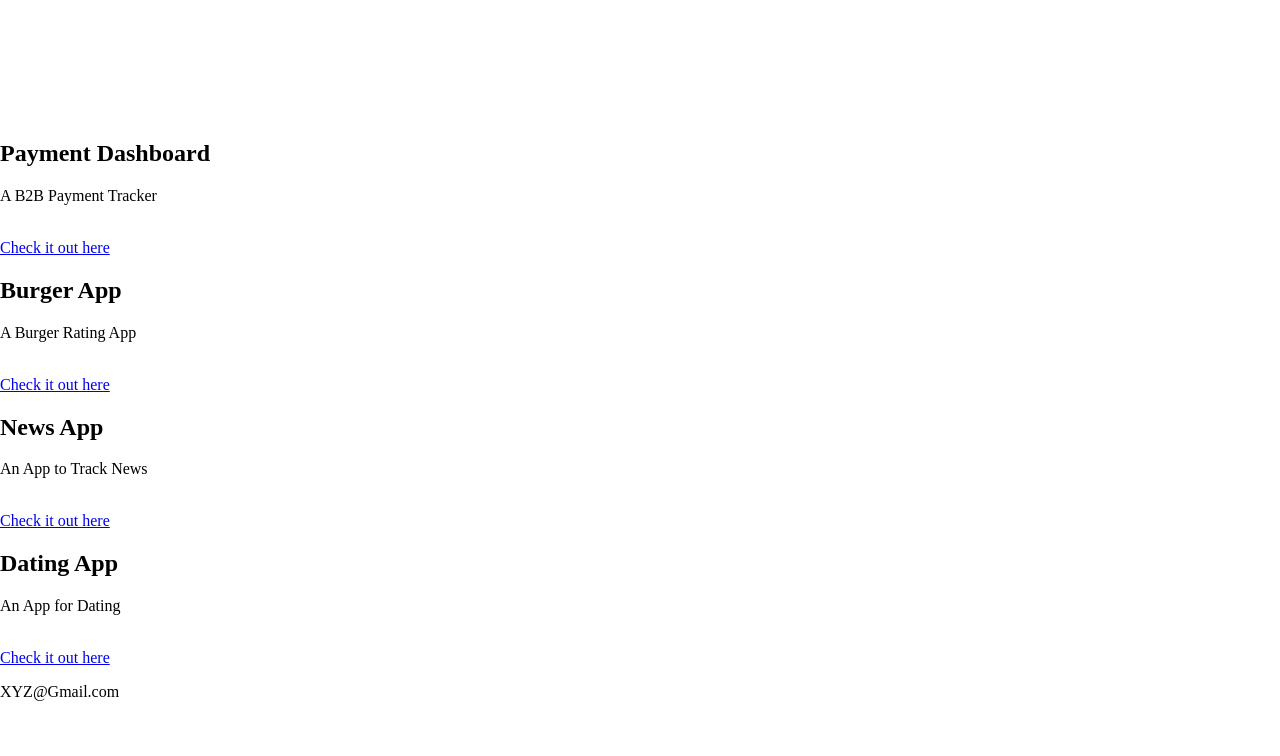
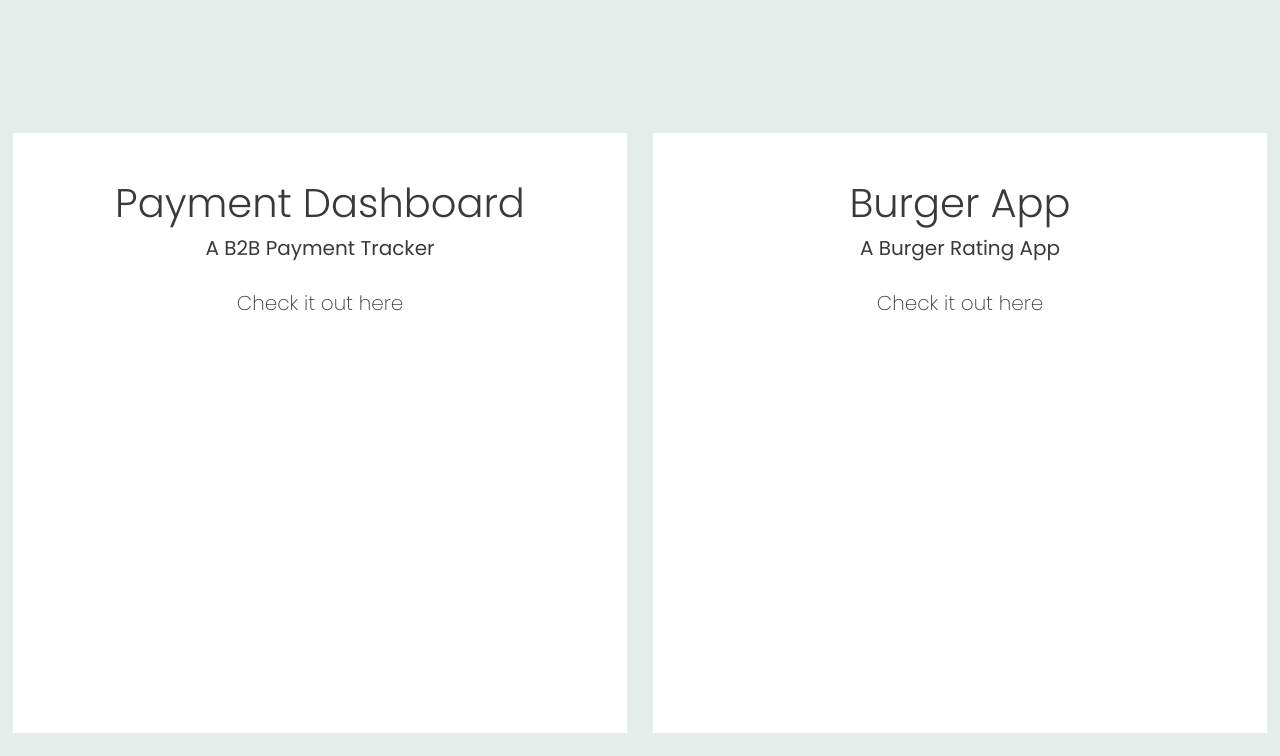
Before and after one commit to ihsan10/Dark-and-light-mood-portfolio, a plain HTML site: page index.html in a window 1280 px wide. Shown: the part 620-1376 px from the top of the page. Before the commit the page ends 1337 px from the top, so only its background shows below. Drawn offline with Linux system fonts and the light colour scheme; a script that the page names is missing.

Commit message:
Updated CSS

```diff
--- a/style.css
+++ b/style.css
@@ -1,8 +1,58 @@
+@import url('https://fonts.googleapis.com/css2?family=Poppins:wght@100;200;300;400;500;600&display=swap');
+
 body {
     transition: 0.3s;
     box-sizing: border-box;
     margin: 0px;
     padding: 0px;
+    background-color: rgb(229, 236, 234);
+    font-family: 'Poppins', sans-serif;
+    color: rgb(57, 57, 57);
+}
+
+h1 {
+    font-size: 70px;
+    line-height: 70px;
+    font-weight: 300;
+    margin: 10px 0;
+}
+
+h2 {
+    font-size: 40px;
+    line-height: 40px;
+    font-weight: 300;
+    margin: 10px 0;
+}
+
+.square h2 {
+    margin: 50px 0 10px 0;
+}
+
+p {
+    font-size: 20px;
+    margin: 0;
+}
+
+a {
+    text-decoration: none;
+    color: rgb(57, 57, 57);
+    font-weight: 200;
+    font-size: 20px;
+}
+
+.dark a {
+    color: rgb(255, 255, 255);
+}
+
+footer {
+    display: flex;
+    justify-content: center;
+    background-color: rgb(136, 136, 136);
+    padding: 100px 30px;
+}
+
+.dark footer {
+    background-color: rgb(28, 28, 28);
 }
 
 header {
@@ -61,3 +111,28 @@ header {
     width: 50%;
     padding: 30px;
 }
+
+.square {
+    width: 98%;
+    margin: 1%;
+    height: 350px;
+    background-color: rgb(255, 255, 255);
+    text-align: center;
+}
+
+.dark .square {
+    background-color: rgb(71, 71, 71);
+}
+
+.sub-section {
+    display: flex;
+    flex-wrap: wrap;
+}
+
+@media only screen and (min-width: 970px) {
+    .square {
+        width: 48%;
+        margin: 1%;
+        height: 600px;}
+
+}
```
